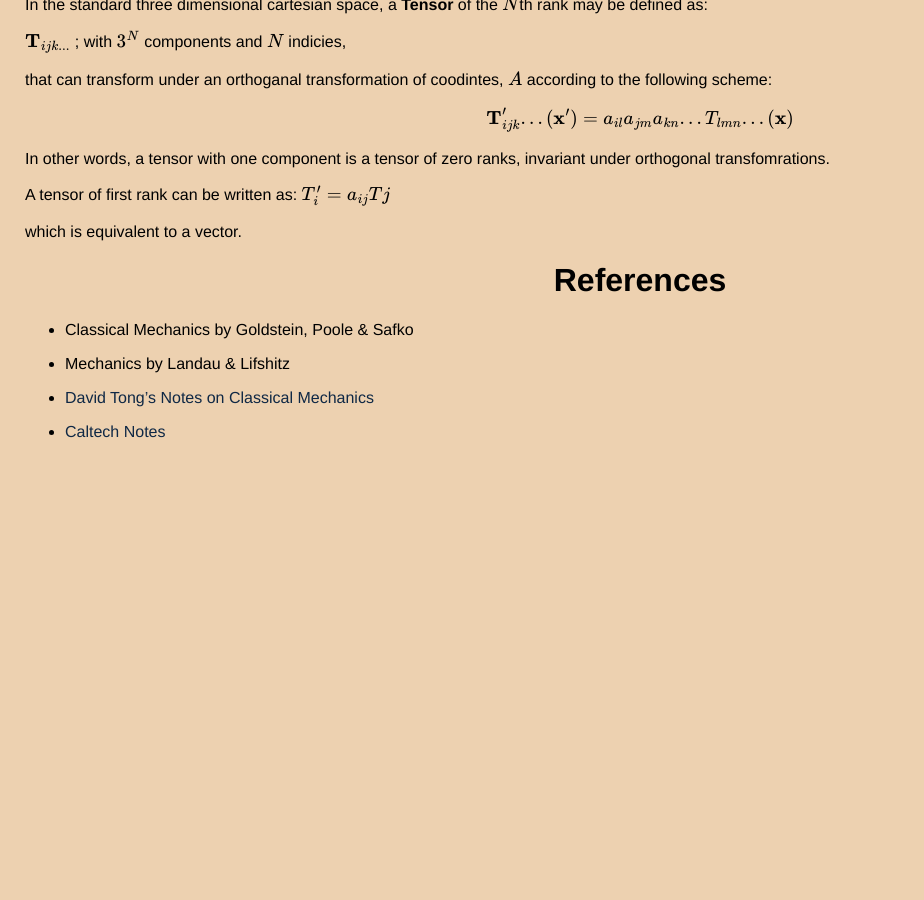
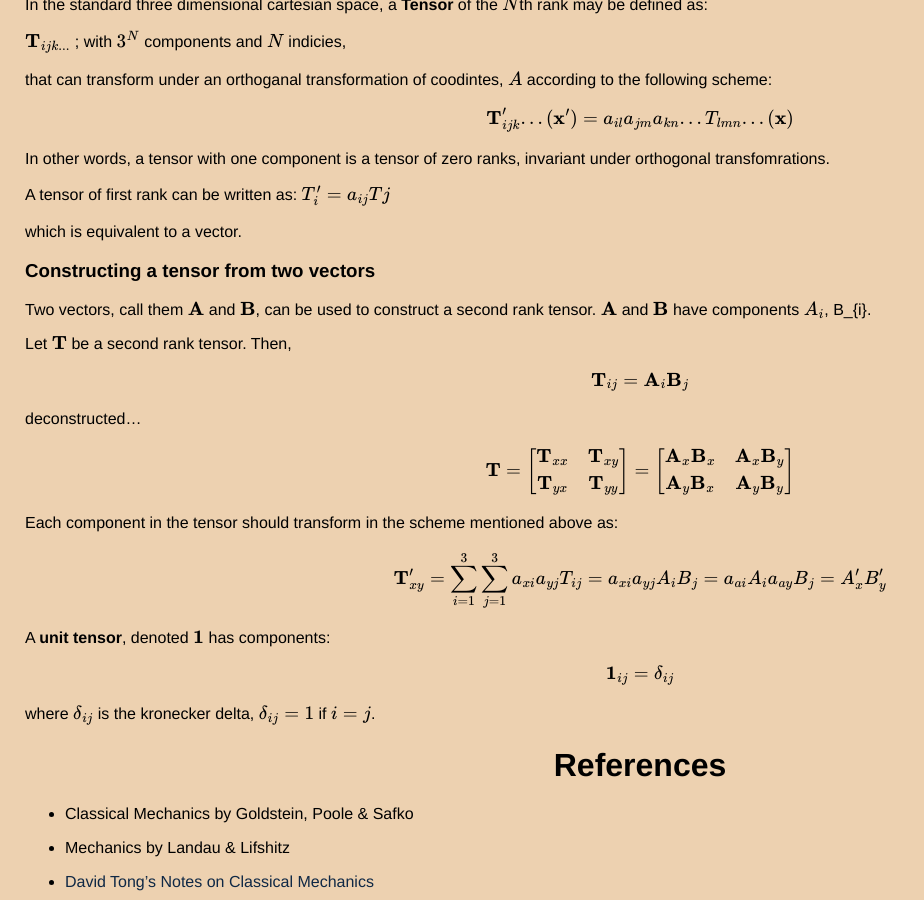
Before and after one commit to thaihangchung7/thaihangchung7.github.io, a Jekyll site: the page built from _notes/classical2.md, in a window 1280 px wide and 900 px high, scrolled down 16841 px. Shown: the whole window, without its empty margins (0-924 px from the left). Built offline with Jekyll 4.4.1, drawn with Linux system fonts in a browser that asks for light colours; formulas are drawn with MathJax 3; before the commit the page ends 17307 px from its top, so only the background shows below that.

Commit message:
Added a little to tensors

```diff
--- a/_notes/classical2.md
+++ b/_notes/classical2.md
@@ -768,6 +768,48 @@ A tensor of first rank can be written as: $$ T_{i}' = a_{ij} T{j} $$
 
 which is equivalent to a vector.
 
+### Constructing a tensor from two vectors
+
+Two vectors, call them $$\v{A}$$ and $$\v{B}$$, can be used to construct a second rank tensor. $$\v{A}$$ and $$\v{B}$$ have components $$A_{i}$$, B_{i}.
+
+Let $$\v{T}$$ be a second rank tensor. Then,
+
+$$\v{T}_{ij} = \v{A}_{i} \v{B}_{j}$$
+
+deconstructed...
+
+$$\v{T} = \begin{bmatrix}
+
+\v{T}_{xx} & \v{T}_{xy} \\
+\v{T}_{yx} & \v{T}_{yy}
+
+\end{bmatrix}
+
+=
+
+\begin{bmatrix}
+
+\v{A}_{x} \v{B}_{x} & \v{A}_{x} \v{B}_{y} \\
+\v{A}_{y} \v{B}_{x} & \v{A}_{y} \v{B}_{y}
+
+\end{bmatrix}
+$$
+
+Each component in the tensor should transform in the scheme mentioned above as:
+
+$$ \v{T}'_{xy} = \sum_{i=1}^{3} \sum_{j=1}^{3} a_{xi} a_{yj} T_{ij} = a_{xi} a_{yj} A_{i} B_{j} = a_{ai} A_{i} a_{ay} B_{j} = A'_{x} B'_{y}  $$
+
+A **unit tensor**, denoted $$\v{1}$$ has components:
+
+$$\v{1}_{ij} = \delta_{ij}$$
+
+where $$\delta_{ij}$$ is the kronecker delta, $$\delta_{ij} = 1$$ if $$i=j$$.
+
+
+
+
+
+
 # References
 
 + Classical Mechanics by Goldstein, Poole & Safko
```
